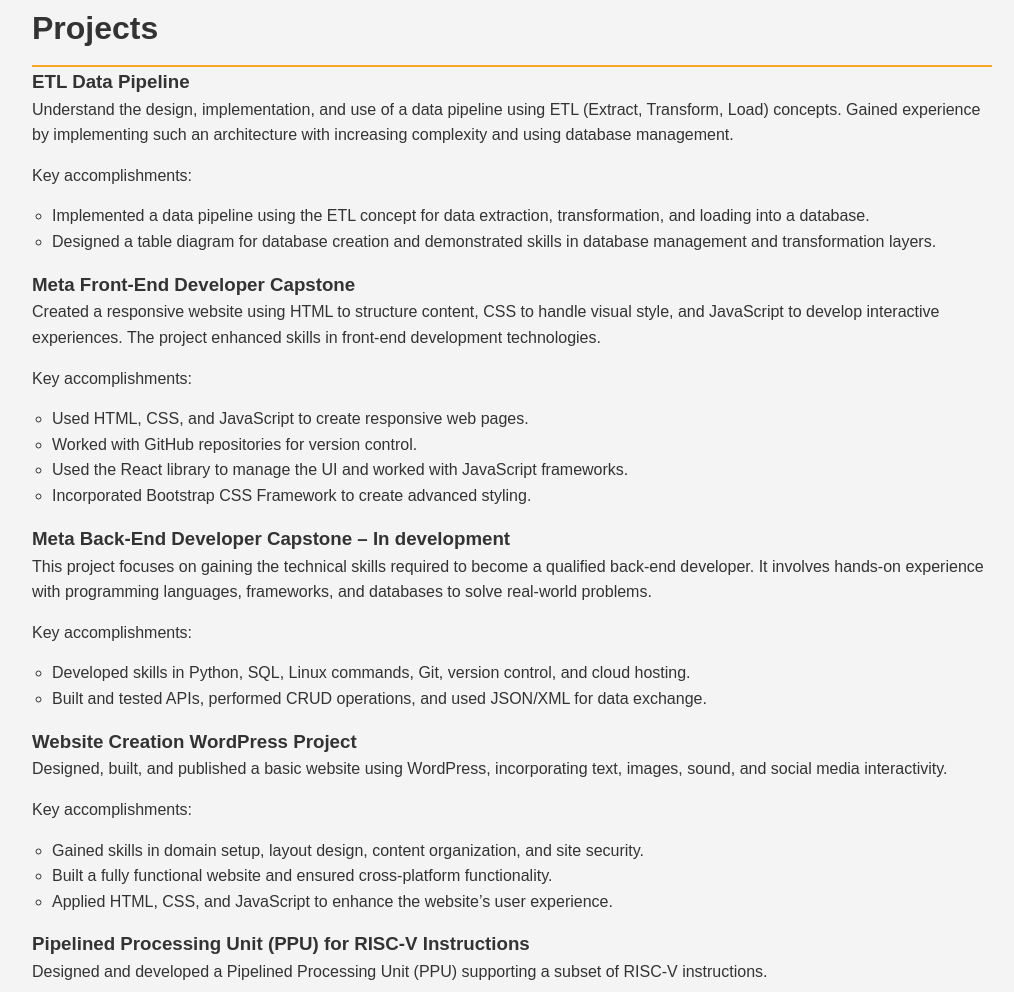
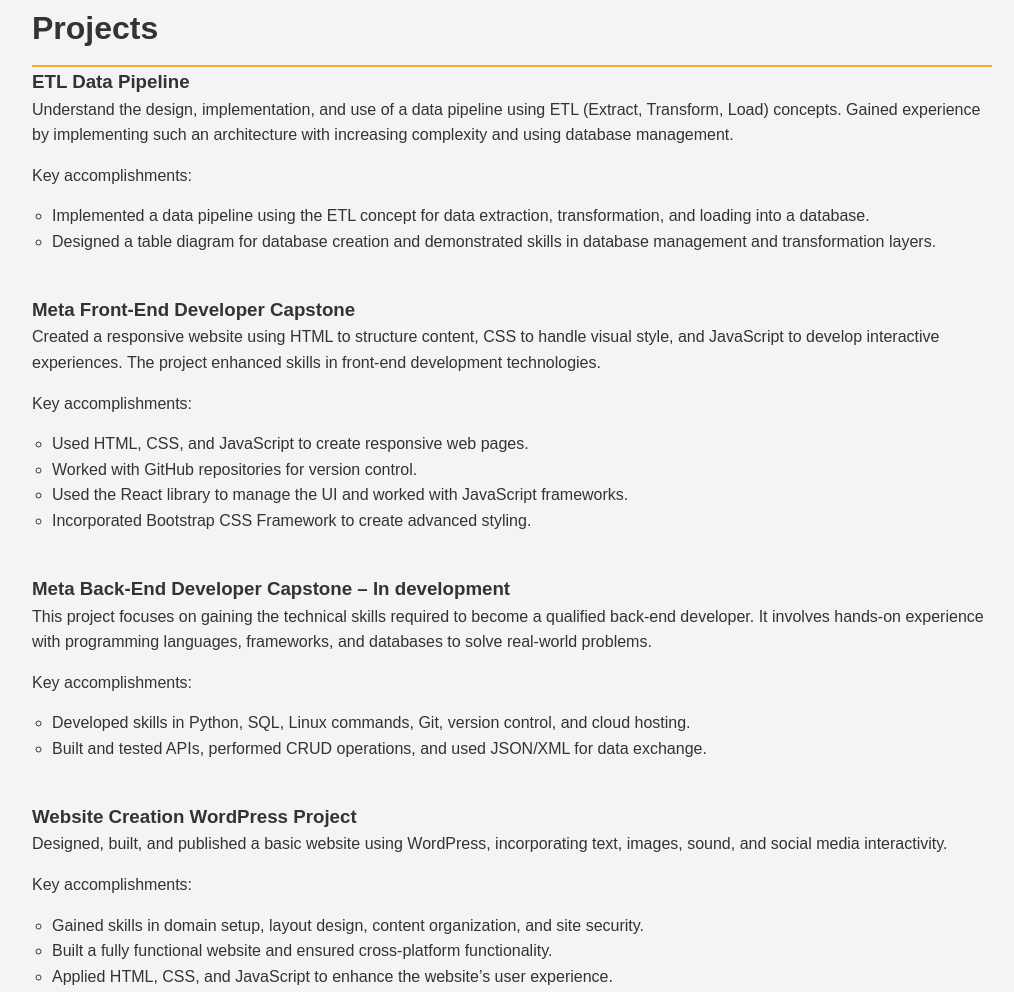
Before and after one commit to darkhallow123/darkhallow123.github.io, a plain HTML site: page index.html in a window 1280 px wide. Shown: the part 566-1558 px from the top of the page, without its empty margins (128-1142 px from the left). Drawn offline with Linux system fonts and the light colour scheme.

Commit message:
Update styles.css

```diff
--- a/styles.css
+++ b/styles.css
@@ -86,6 +86,10 @@
     padding-left: 20px;
 }
 
+.project-item {
+    margin-bottom: 40px;
+}
+
 footer {
     background-color: #333;
     color: #fff;
```
